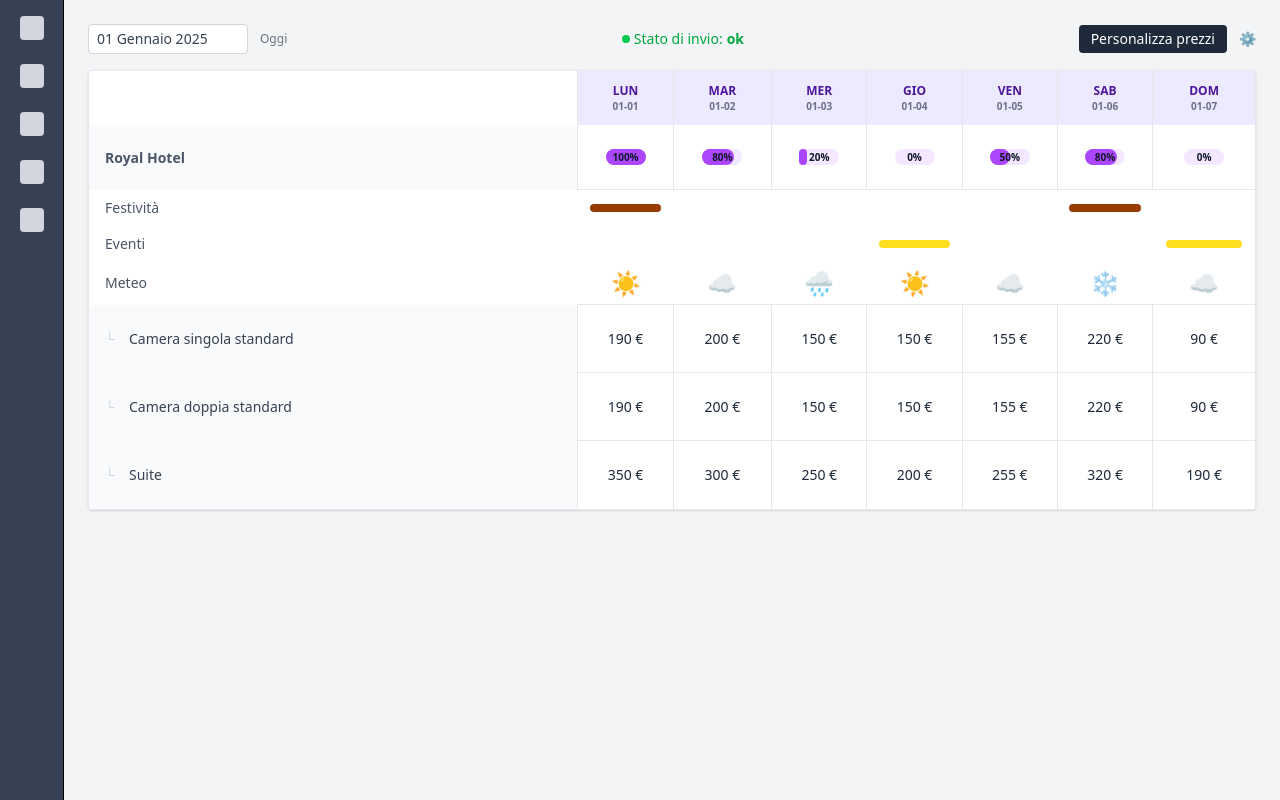
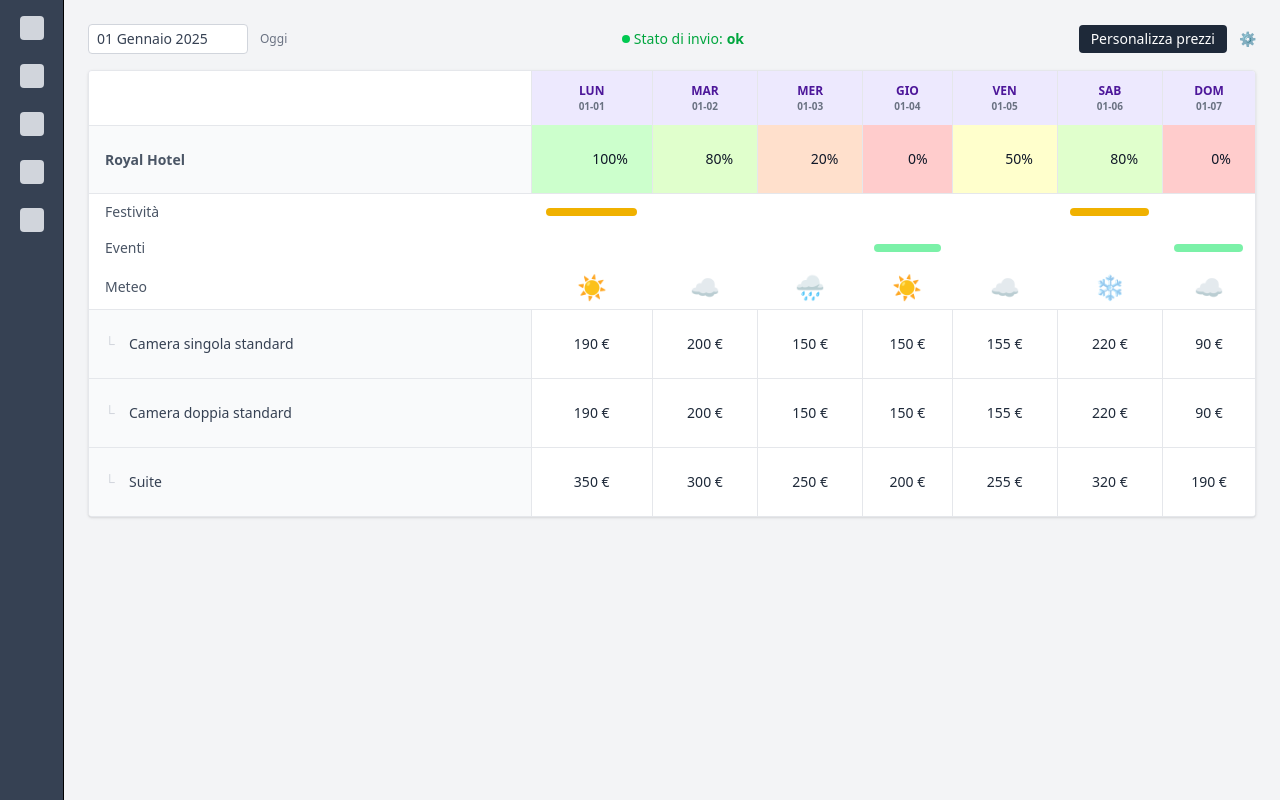
Before and after one commit to andreahaku/price-optimizer-dashboard, a Vue app: page / in a window 1280 px wide. Built offline with nearby package versions, Linux system fonts and the light colour scheme; the HTML template or start-up script is replaced by a standard one.

Commit message:
chore: updates on background colors for events and occupancy

```diff
--- a/src/components/EventRow.vue
+++ b/src/components/EventRow.vue
@@ -7,7 +7,7 @@ const store = useDashboardStore();
   <tr>
     <td class="px-4 py-2 text-left text-sm text-gray-600">Eventi</td>
     <td v-for="day in store.days" :key="day.date" class="py-1">
-      <div v-if="day.event" class="mx-auto h-2 w-3/4 rounded bg-yellow-300"></div>
+      <div v-if="day.event" class="mx-auto h-2 w-3/4 rounded bg-green-300"></div>
     </td>
   </tr>
 </template>
--- a/src/components/HolidayRow.vue
+++ b/src/components/HolidayRow.vue
@@ -7,7 +7,7 @@ const store = useDashboardStore();
   <tr>
     <td class="px-4 py-2 text-left text-sm text-gray-600">Festività</td>
     <td v-for="day in store.days" :key="day.date" class="py-1">
-      <div v-if="day.holiday" class="mx-auto h-2 w-3/4 rounded bg-amber-800"></div>
+      <div v-if="day.holiday" class="mx-auto h-2 w-3/4 rounded bg-yellow-500"></div>
     </td>
   </tr>
 </template>
--- a/src/components/OccupancyRow.vue
+++ b/src/components/OccupancyRow.vue
@@ -1,23 +1,31 @@
 <script setup lang="ts">
 import { useDashboardStore } from "@/stores/useDashboardStore";
 const store = useDashboardStore();
+
+function occupancyColor(percentage: number) {
+  const hue = (percentage / 100) * 120;
+  return `hsl(${hue}, 100%, 80%)`;
+}
 </script>
 
 <template>
   <tr>
-    <td class="bg-gray-50 px-4 py-2 text-left text-sm font-bold text-gray-600 hover:bg-gray-200">
+    <td
+      class="border-t border-b border-gray-200 bg-gray-50 px-4 py-2 text-left text-sm font-bold text-gray-600 hover:bg-gray-200"
+    >
       Royal Hotel
     </td>
-    <td v-for="day in store.days" :key="day.date" class="border-b border-l border-gray-200 py-6">
-      <div class="relative mx-auto h-4 w-10 rounded-full bg-purple-100">
-        <div
-          class="absolute top-0 left-0 h-full rounded-full bg-purple-500"
-          :style="{ width: day.occupancy + '%' }"
-        ></div>
-        <div class="absolute inset-0 text-[10px] leading-4 font-semibold text-gray-900">
-          {{ day.occupancy }}%
-        </div>
-      </div>
+    <td
+      v-for="day in store.days"
+      :key="day.date"
+      class="relative border-b border-l border-gray-200 px-3 py-6 text-right text-sm font-medium text-gray-900"
+    >
+      <div
+        class="absolute inset-0 opacity-50"
+        :style="{ backgroundColor: occupancyColor(day.occupancy) }"
+      ></div>
+
+      <div class="relative right-3 z-10">{{ day.occupancy }}%</div>
     </td>
   </tr>
 </template>
--- a/src/components/RoomPriceRow.vue
+++ b/src/components/RoomPriceRow.vue
@@ -4,7 +4,7 @@ defineProps<{ room: { type: string; prices: number[] } }>();
 
 <template>
   <tr class="bg-gray-50 transition hover:bg-gray-200">
-    <td class="px-4 py-6 text-left text-sm font-medium text-gray-700">
+    <td class="border-t border-gray-200 px-4 py-6 text-left text-sm font-medium text-gray-700">
       <span class="inline-block w-4 text-gray-300">└</span>
       <span class="ml-2">{{ room.type }}</span>
     </td>
```
